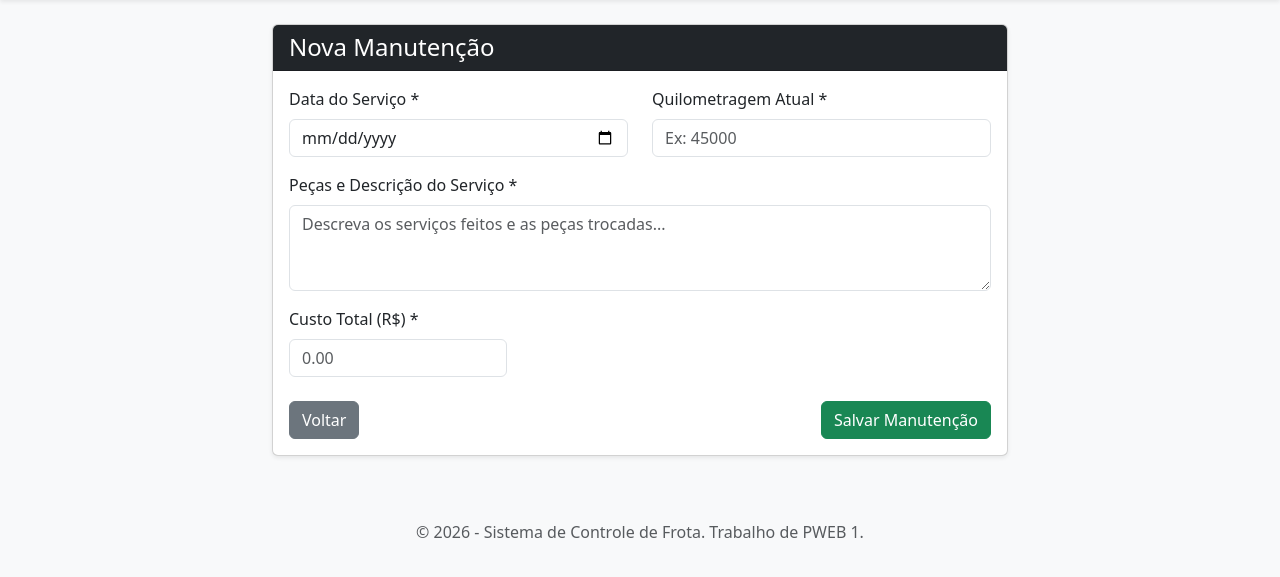
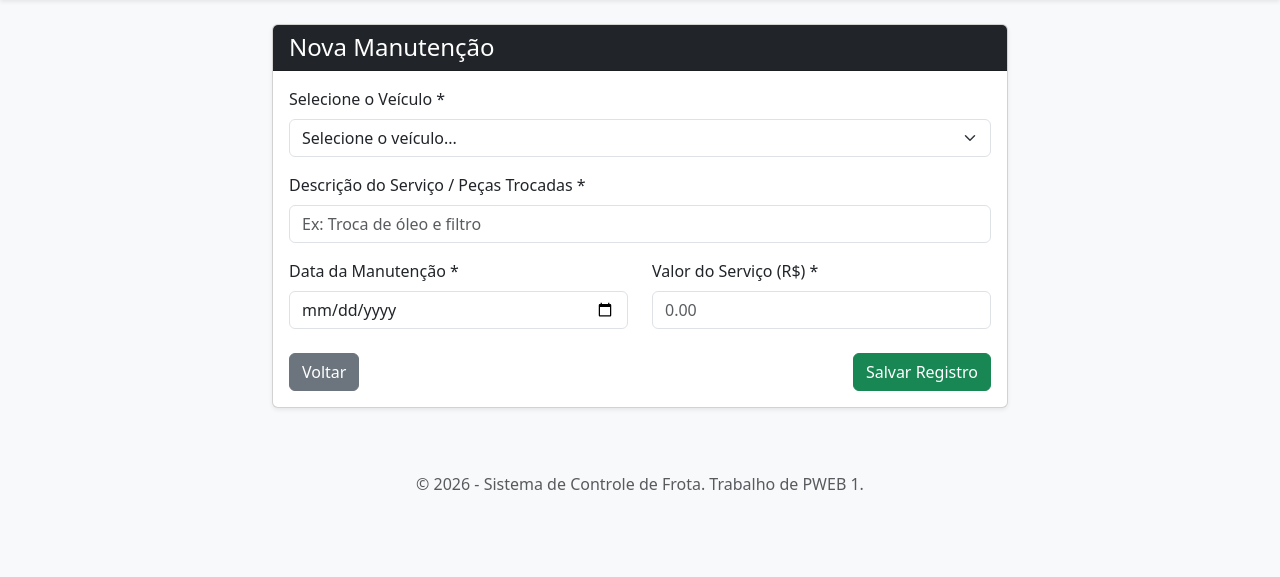
Before and after one commit to ArthurWinglersebbmen/Pweb_2026_1, a PHP site: page /admin/manutencao/ManutencaoForm.php in a window 1280 px wide. Shown: the part 56-633 px from the top of the page. Run offline with PHP 8.4, Linux system fonts and the light colour scheme; a user stored in the database is signed in; tables that the repository leaves empty hold one stand-in row (values such as "Sample post").

Commit message:
bora cimit

```diff
--- a/trabalho_2/admin/manutencao/ManutencaoForm.php
+++ b/trabalho_2/admin/manutencao/ManutencaoForm.php
@@ -9,58 +9,62 @@ require_once '../../db.class.php';
 $database = new Database();
 $db = $database->getConnection();
 
+// --- 1. BUSCA TODOS OS VEÍCULOS PARA PREENCHER O SELECT DO FORMULÁRIO ---
+$stmtVeiculos = $db->prepare("SELECT id, placa, modelo FROM veiculo ORDER BY modelo ASC");
+$stmtVeiculos->execute();
+$veiculos = $stmtVeiculos->fetchAll(PDO::FETCH_ASSOC);
+
 $id = isset($_GET['id']) ? $_GET['id'] : '';
-$data_servico = '';
-$quilometragem_atual = '';
-$descricao_pecas = '';
-$custo_total = '';
+$veiculo_id = '';
+$descricao = '';
+$data_manutencao = '';
+$valor = '';
 
-// Se possui ID na URL, busca os dados para preencher o formulário (Modo Edição)
+// Se for edição, busca os dados da manutenção
 if (!empty($id)) {
     $stmt = $db->prepare("SELECT * FROM manutencao WHERE id = :id");
     $stmt->bindParam(':id', $id);
     $stmt->execute();
     $row = $stmt->fetch(PDO::FETCH_ASSOC);
     if ($row) {
-        $data_servico = $row['data_servico'];
-        $quilometragem_atual = $row['quilometragem_atual'];
-        $descricao_pecas = $row['descricao_pecas'];
-        $custo_total = $row['custo_total'];
+        $veiculo_id = $row['veiculo_id'];
+        $descricao = $row['descricao'];
+        $data_manutencao = $row['data_manutencao'];
+        $valor = $row['valor'];
     }
 }
 
-// Processa o envio do formulário (INSERT ou UPDATE)
+// Processa o envio do formulário
 if ($_SERVER['REQUEST_METHOD'] == 'POST') {
-    $data_servico = $_POST['data_servico'];
-    $quilometragem_atual = $_POST['quilometragem_atual'];
-    $descricao_pecas = $_POST['descricao_pecas'];
-    $custo_total = str_replace(',', '.', $_POST['custo_total']); // Troca vírgula por ponto para o MySQL
+    $veiculo_id = $_POST['veiculo_id'];
+    $descricao = trim($_POST['descricao']);
+    $data_manutencao = $_POST['data_manutencao'];
+    $valor = $_POST['valor'];
 
-    // Validação de campos obrigatórios no back-end[cite: 1]
-    if (!empty($data_servico) && !empty($quilometragem_atual) && !empty($descricao_pecas) && !empty($custo_total)) {
-
+    // Validação de campos obrigatórios
+    if (!empty($veiculo_id) && !empty($descricao) && !empty($data_manutencao) && !empty($valor)) {
+        try {
             if (empty($id)) {
-            // Nova Manutenção
-            $stmt = $db->prepare("INSERT INTO manutencao (data_servico, quilometragem_atual, descricao_pecas, custo_total) VALUES (:data_servico, :quilometragem_atual, :descricao_pecas, :custo_total)");
+                $stmt = $db->prepare("INSERT INTO manutencao (veiculo_id, descricao, data_manutencao, valor) VALUES (:veiculo_id, :descricao, :data_manutencao, :valor)");
             } else {
-            // Atualizar Manutenção Existente
-            $stmt = $db->prepare("UPDATE manutencao SET data_servico = :data_servico, quilometragem_atual = :quilometragem_atual, descricao_pecas = :descricao_pecas, custo_total = :custo_total WHERE id = :id");
+                $stmt = $db->prepare("UPDATE manutencao SET veiculo_id = :veiculo_id, descricao = :descricao, data_manutencao = :data_manutencao, valor = :valor WHERE id = :id");
                 $stmt->bindParam(':id', $id);
             }
 
-        $stmt->bindParam(':data_servico', $data_servico);
-        $stmt->bindParam(':quilometragem_atual', $quilometragem_atual);
-        $stmt->bindParam(':descricao_pecas', $descricao_pecas);
-        $stmt->bindParam(':custo_total', $custo_total);
+            $stmt->bindParam(':veiculo_id', $veiculo_id);
+            $stmt->bindParam(':descricao', $descricao);
+            $stmt->bindParam(':data_manutencao', $data_manutencao);
+            $stmt->bindParam(':valor', $valor);
 
             if ($stmt->execute()) {
                 header("Location: ManutencaoList.php");
                 exit;
-        } else {
-            $erro = "Erro ao salvar os dados.";
+            }
+        } catch(PDOException $e) {
+            $erro = "Erro ao salvar os dados: " . $e->getMessage();
         }
     } else {
-        $erro = "Preencha todos os campos obrigatórios!";
+        $erro = "Por favor, preencha todos os campos obrigatórios!";
     }
 }
 
@@ -80,33 +84,43 @@ require_once '../../header.php';
                 <?php endif; ?>
 
                 <form method="POST" action="">
-                    <div class="row mb-3">
+
+                    <div class="mb-3">
+                        <label class="form-label">Selecione o Veículo *</label>
+                        <select name="veiculo_id" class="form-select" required>
+                            <option value="" disabled <?= empty($veiculo_id) ? 'selected' : '' ?>>Selecione o veículo...</option>
+
+                            <?php foreach($veiculos as $v): ?>
+                                <option value="<?= $v['id'] ?>" <?= $veiculo_id == $v['id'] ? 'selected' : '' ?>>
+                                    <?= htmlspecialchars($v['modelo']) ?> (Placa: <?= htmlspecialchars($v['placa']) ?>)
+                                </option>
+                            <?php endforeach; ?>
+
+                        </select>
+                        <?php if(count($veiculos) == 0): ?>
+                            <small class="text-danger">Atenção: Nenhum veículo cadastrado no sistema. Cadastre um veículo primeiro!</small>
+                        <?php endif; ?>
+                    </div>
+
+                    <div class="mb-3">
+                        <label class="form-label">Descrição do Serviço / Peças Trocadas *</label>
+                        <input type="text" name="descricao" class="form-control" placeholder="Ex: Troca de óleo e filtro" value="<?= htmlspecialchars($descricao) ?>" required>
+                    </div>
+
+                    <div class="row mb-4">
                         <div class="col-md-6">
-                            <label class="form-label">Data do Serviço *</label>
-                            <!-- Validação front-end com required[cite: 1] -->
-                            <input type="date" name="data_servico" class="form-control" value="<?= htmlspecialchars($data_servico) ?>" required>
+                            <label class="form-label">Data da Manutenção *</label>
+                            <input type="date" name="data_manutencao" class="form-control" value="<?= htmlspecialchars($data_manutencao) ?>" required>
                         </div>
                         <div class="col-md-6">
-                            <label class="form-label">Quilometragem Atual *</label>
-                            <input type="number" name="quilometragem_atual" class="form-control" placeholder="Ex: 45000" value="<?= htmlspecialchars($quilometragem_atual) ?>" required>
+                            <label class="form-label">Valor do Serviço (R$) *</label>
+                            <input type="number" name="valor" step="0.01" class="form-control" placeholder="0.00" value="<?= htmlspecialchars($valor) ?>" required>
                         </div>
                     </div>
 
-                    <div class="mb-3">
-                        <label class="form-label">Peças e Descrição do Serviço *</label>
-                        <textarea name="descricao_pecas" class="form-control" rows="3" placeholder="Descreva os serviços feitos e as peças trocadas..." required><?= htmlspecialchars($descricao_pecas) ?></textarea>
-                    </div>
-
-                    <div class="row mb-4">
-                        <div class="col-md-4">
-                            <label class="form-label">Custo Total (R$) *</label>
-                            <input type="text" name="custo_total" class="form-control" placeholder="0.00" value="<?= htmlspecialchars($custo_total) ?>" required>
-                        </div>
-                    </div>
-
-                    <div class="d-flex justify-content-between">
+                    <div class="d-flex justify-content-between mt-4">
                         <a href="ManutencaoList.php" class="btn btn-secondary">Voltar</a>
-                        <button type="submit" class="btn btn-success">Salvar Manutenção</button>
+                        <button type="submit" class="btn btn-success" <?= count($veiculos) == 0 ? 'disabled' : '' ?>>Salvar Registro</button>
                     </div>
                 </form>
 
```
Also changed, not shown: trabalho_2/admin/manutencao/ManutencaoList.php (+22 -19 lines), trabalho_2/database/db_pweb1_frota.sql (+9 -0 lines). Lines whose indentation alone changed are shown as unchanged.
